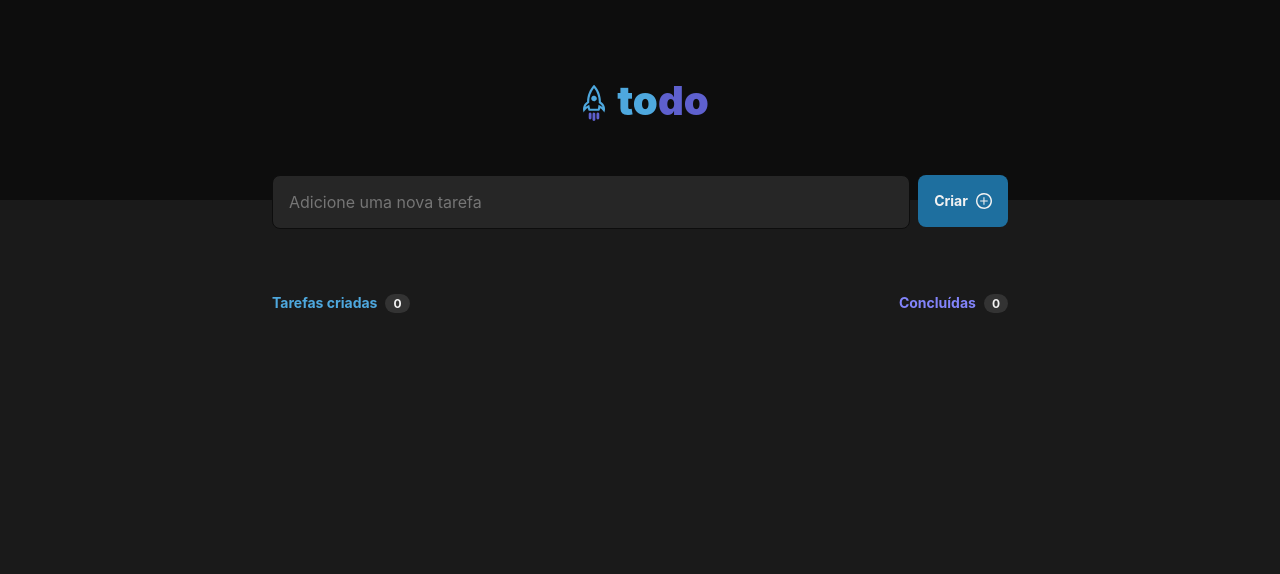
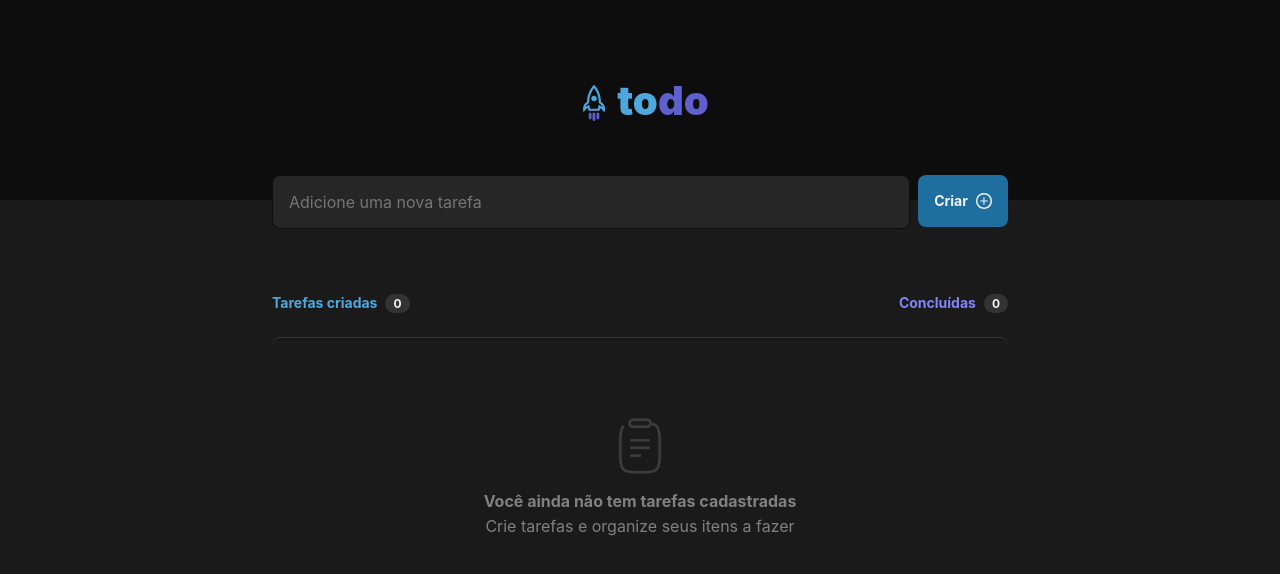
Before and after one commit to rafaelarodrigues90/desafio-01-todo-list, a React app: page / in a window 1280 px wide. Shown: the top 574 px of the page. Built offline with nearby package versions, Linux system fonts and the light colour scheme; the HTML template or start-up script is replaced by a standard one.

Commit message:
feat: emptyList componente

```diff
--- /dev/null
+++ b/src/components/EmptyList/EmptyList.tsx
@@ -0,0 +1,14 @@
+import styles from "./styles.module.css";
+import ClipboardIcon from "../../assets/Clipboard.svg";
+
+export function EmptyList() {
+  return (
+    <div className={styles.container}>
+      <img className={styles.clipboardIcon} src={ClipboardIcon} />
+      <div className={styles.text1}>Você ainda não tem tarefas cadastradas</div>
+      <div className={styles.text2}>
+        Crie tarefas e organize seus itens a fazer
+      </div>
+    </div>
+  );
+}
--- /dev/null
+++ b/src/components/EmptyList/styles.module.css
@@ -0,0 +1,32 @@
+.container {
+  display: flex;
+  padding: 64px 24px;
+  flex-direction: column;
+  justify-content: center;
+  align-items: center;
+  align-self: stretch;
+  border-radius: 8px;
+  border-top: 1px solid var(--grey-400, #333);
+}
+
+.text1 {
+  color: var(--gray-300);
+  text-align: center;
+  font-size: 16px;
+  font-weight: 700;
+  line-height: 140%;
+  margin-bottom: 3px;
+}
+
+.text2 {
+  color: var(--gray-300);
+  font-size: 16px;
+  font-weight: 400;
+  line-height: 140%;
+}
+
+.clipboardIcon {
+  width: 56px;
+  height: 56px;
+  margin: 16px;
+}
--- a/src/components/TodoList/TodoList.tsx
+++ b/src/components/TodoList/TodoList.tsx
@@ -7,6 +7,7 @@ import TrashIconHover from "../../assets/trashIconHover.svg";
 import RadioButton from "../../assets/radioButton.svg";
 import RadioButtonChecked from "../../assets/radioButtonChecked.svg";
 import RadioButtonHover from "../../assets/radioButtonHover.svg";
+import { EmptyList } from "../EmptyList/EmptyList";
 
 interface TodoListProps {
   tasks: Todo[];
@@ -37,7 +38,10 @@ export function TodoList({ tasks, setTasks }: TodoListProps) {
       <div className={styles.todoListContainer}>
         <Info totalTasks={tasks.length} completedTasks={completedCount} />
 
-        {tasks.map((task) => (
+        {!tasks.length ? (
+          <EmptyList />
+        ) : (
+          tasks.map((task) => (
             <div key={task.id} className={styles.taskContainer}>
               <span
                 className={styles.radioButton}
@@ -50,7 +54,9 @@ export function TodoList({ tasks, setTasks }: TodoListProps) {
                 ) : (
                   <img
                     src={
-                    hoveredButtonId === task.id ? RadioButtonHover : RadioButton
+                      hoveredButtonId === task.id
+                        ? RadioButtonHover
+                        : RadioButton
                     }
                   />
                 )}
@@ -72,7 +78,8 @@ export function TodoList({ tasks, setTasks }: TodoListProps) {
                 />
               </span>
             </div>
-        ))}
+          ))
+        )}
       </div>
     </div>
   );
```
Also changed, not shown: src/assets/Clipboard.svg (added). Lines whose indentation alone changed are shown as unchanged.
